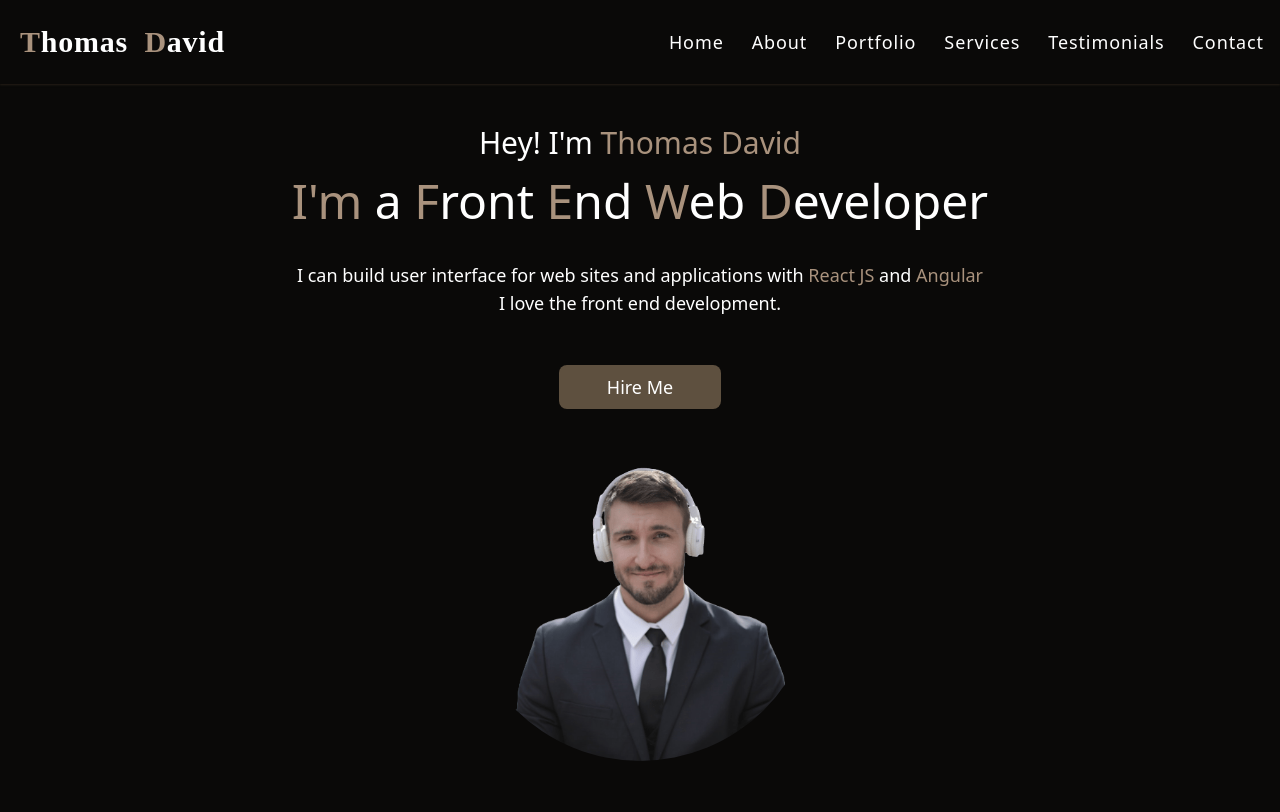
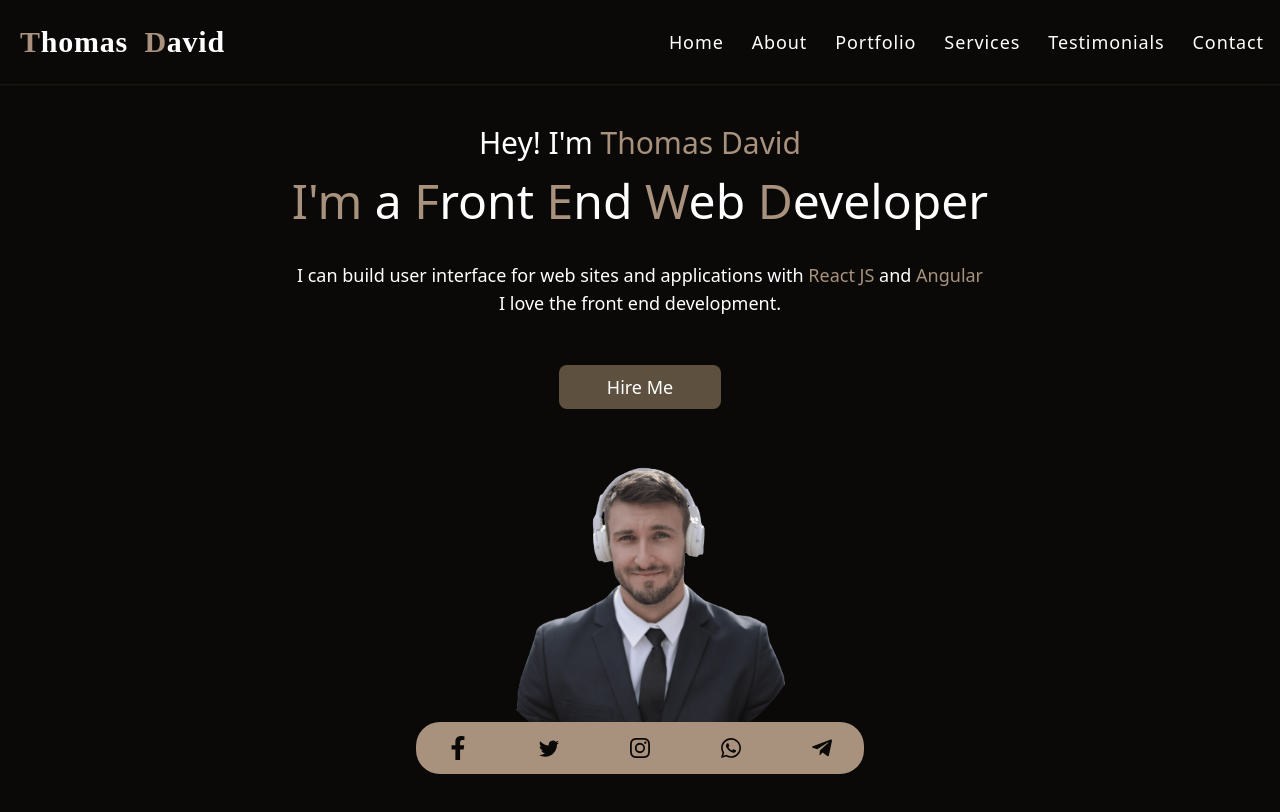
Before and after one commit to krypton225/fourth-portfolio-react, a React (Create React App) app: page / in a window 1280 px wide. Shown: the top 812 px of the page. Built offline with nearby package versions, Linux system fonts and the light colour scheme.

Commit message:
ADD react-icons pkg & ADD social navbar

```diff
--- a/package.json
+++ b/package.json
@@ -10,6 +10,7 @@
     "postcss": "^8.4.19",
     "react": "^18.2.0",
     "react-dom": "^18.2.0",
+    "react-icons": "^4.7.1",
     "react-scripts": "5.0.1",
     "tailwindcss": "^3.2.4",
     "web-vitals": "^2.1.0"
--- a/src/App.jsx
+++ b/src/App.jsx
@@ -1,9 +1,10 @@
-import { Navbar, Landing } from "./components/index";
+import { Navbar, Landing, SocialMedia } from "./components/index";
 
 function App() {
   return (
     <div className="app h-auto relative overflow-x-hidden">
       <Navbar />
+      <SocialMedia />
       <Landing />
     </div>
   );
--- /dev/null
+++ b/src/components/SocialMedia.jsx
@@ -0,0 +1,16 @@
+import SocialIcons from "../data/socialMedia";
+
+const SocialMedia = () => (
+    <div className="w-[75%] sm:w-[55%] lg:w-[35%] px-6 py-1 sm:py-2 absolute bottom-12 sm:bottom-16 left-1/2 -translate-x-1/2
+                flex justify-between items-center rounded-3xl bg-light-beige text-rich-black text-2xl">
+        {
+            SocialIcons.map(({ id, icon }) => (
+                <div className="w-9 h-9 p-2 rounded-full relative flex justify-center items-center cursor-pointer" key={id}>
+                    {icon}
+                </div>
+            ))
+        }
+    </div>
+);
+
+export default SocialMedia;
--- a/src/components/index.js
+++ b/src/components/index.js
@@ -5,3 +5,5 @@ export { default as Navbar } from "./Navbar";
 export { default as Landing } from "./Landing";
 
 export { default as Button } from "./Button";
+
+export { default as SocialMedia } from "./SocialMedia";
--- /dev/null
+++ b/src/data/socialMedia.js
@@ -0,0 +1,16 @@
+import { FaFacebookF, FaTelegramPlane, FaWhatsapp } from "react-icons/fa";
+import { BsTwitter, BsInstagram } from "react-icons/bs";
+
+import insert from "./generateIDs";
+
+const socialMediaIcons = [
+    { icon: <FaFacebookF /> },
+    { icon: <BsTwitter /> },
+    { icon: <BsInstagram /> },
+    { icon: <FaWhatsapp /> },
+    { icon: <FaTelegramPlane /> },
+];
+
+(() => insert(socialMediaIcons))();
+
+export default socialMediaIcons;
```
Also changed, not shown: 1 other file (tests, documents, lock files or other folders).
